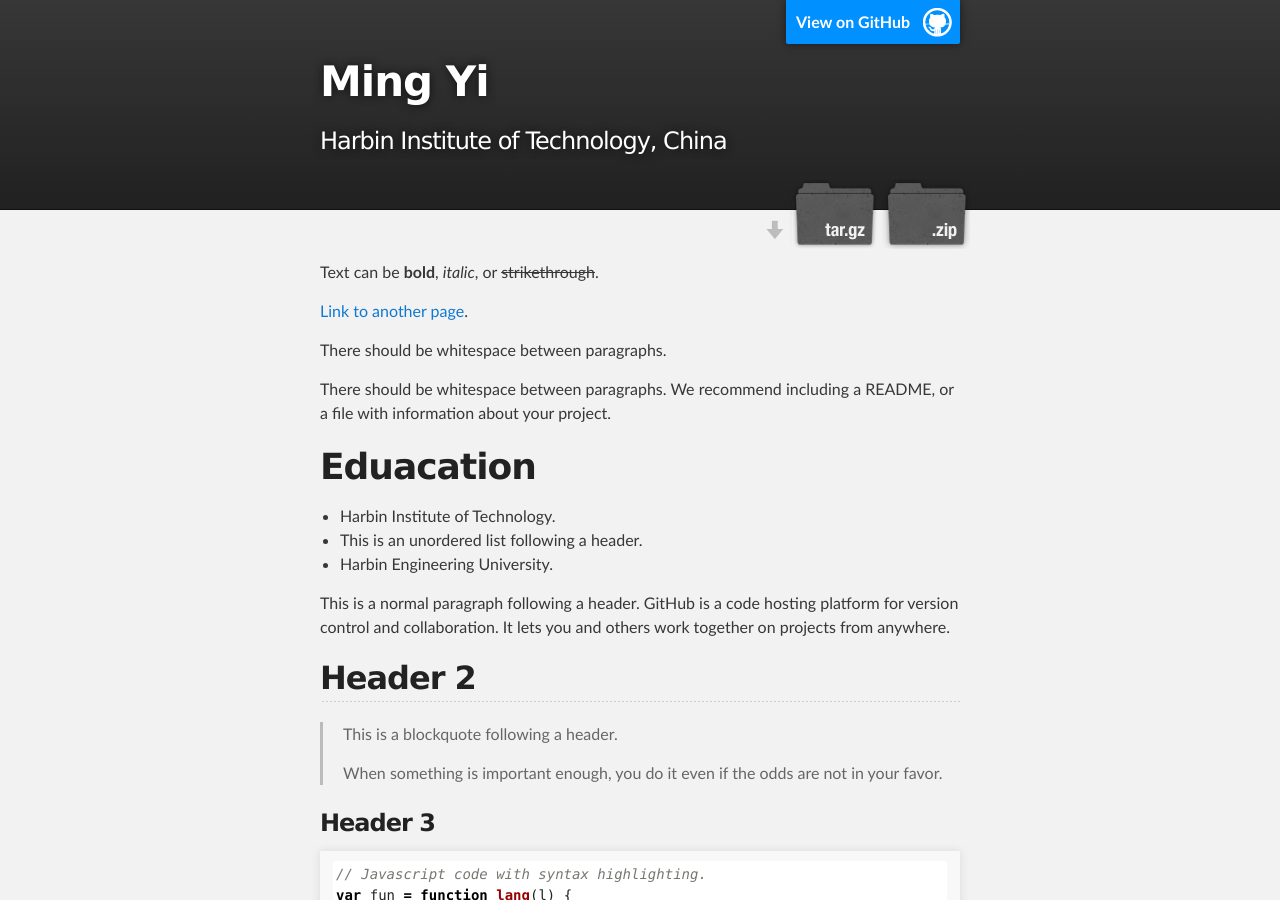
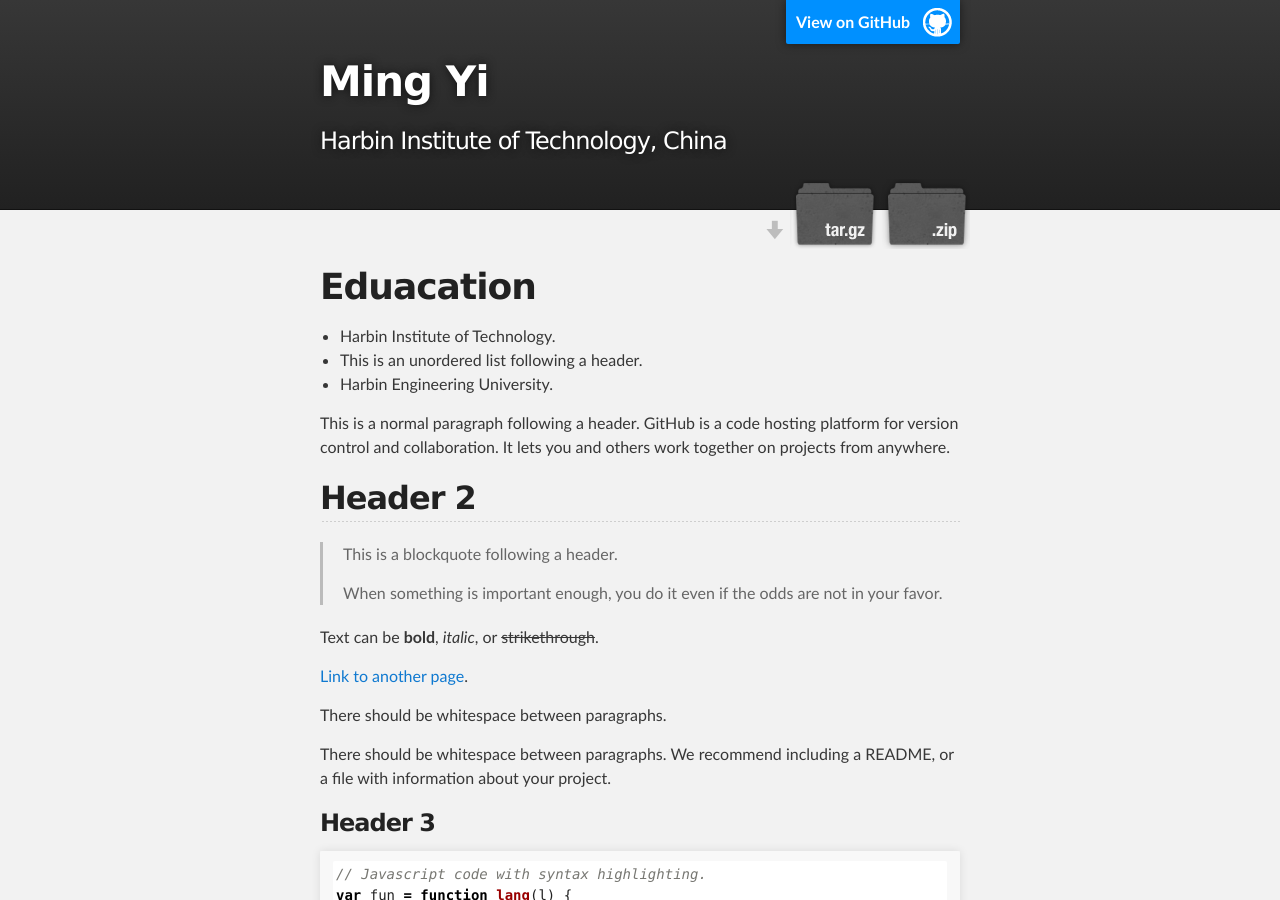
Before and after one commit to yiminghit/yiminghit.github.com, a Jekyll site: the page built from index.md, in a window 1280 px wide and 900 px high. Built offline with Jekyll 4.4.1, drawn with Linux system fonts in a browser that asks for light colours; our own code applies the rules of GitHub Pages for plain Markdown files; part of the change alters nothing that is shown.

```diff
--- a/index.md
+++ b/index.md
@@ -2,13 +2,7 @@
 layout: default
 ---
 
-Text can be **bold**, _italic_, or ~~strikethrough~~.
 
-[Link to another page](another-page).
-
-There should be whitespace between paragraphs.
-
-There should be whitespace between paragraphs. We recommend including a README, or a file with information about your project.
 
 # [](#header-1)Eduacation
 *   Harbin Institute of Technology.
@@ -22,6 +16,14 @@ This is a normal paragraph following a header. GitHub is a code hosting platform
 > This is a blockquote following a header.
 >
 > When something is important enough, you do it even if the odds are not in your favor.
+
+Text can be **bold**, _italic_, or ~~strikethrough~~.
+
+[Link to another page](another-page).
+
+There should be whitespace between paragraphs.
+
+There should be whitespace between paragraphs. We recommend including a README, or a file with information about your project.
 
 ### [](#header-3)Header 3
 
```
